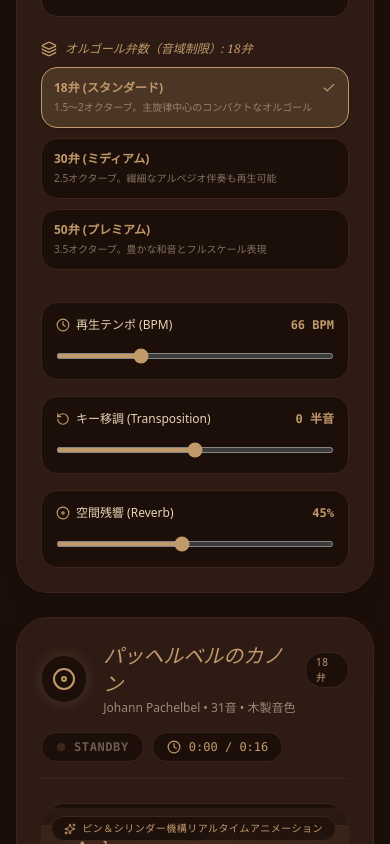
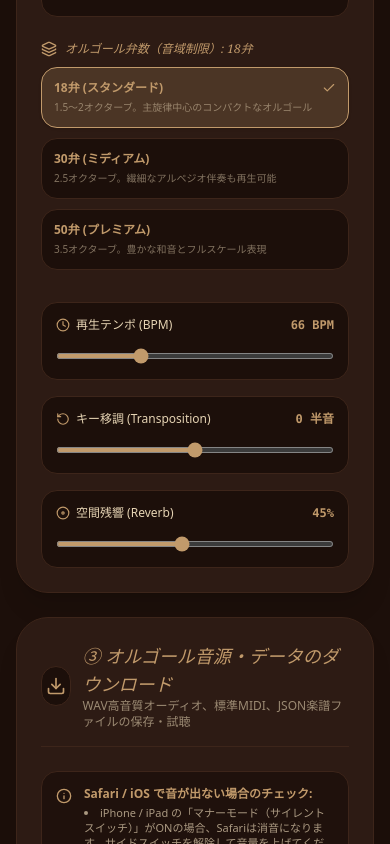
Before and after one commit to shalom777br-cmd/MusiicBox, a React (Vite) app: page / in a window 390 px wide. Shown: the part 1156-2000 px from the top of the page. Built offline with nearby package versions, Linux system fonts and the light colour scheme.

Commit message:
feat(ui): implement two-column layout for main dashboard
Restructure the application main content into a two-column grid layout to improve usability and accommodate the input, controls, and visualization components more efficiently on tablet and desktop screens.

```diff
--- a/src/App.tsx
+++ b/src/App.tsx
@@ -180,8 +180,11 @@ export default function App() {
         onTestSound={() => handlePreviewTine(72)}
       />
 
-      {/* Main Content Layout */}
-      <main className="max-w-6xl mx-auto px-4 sm:px-8 mt-6 space-y-6">
+      {/* Main Content Layout - Tablet & Desktop 2-Column Pillar Grid */}
+      <main className="max-w-7xl mx-auto px-4 sm:px-6 lg:px-8 mt-6">
+        <div className="grid grid-cols-1 md:grid-cols-12 gap-6 items-start">
+          {/* Left Pillar: Input, Controls, Export, & AI Commentary */}
+          <div className="md:col-span-5 space-y-6">
             {/* ① Sheet Music Upload & Sample Selector */}
             <ScoreUpload
               onScoreLoaded={handleScoreLoaded}
@@ -190,7 +193,7 @@ export default function App() {
               activeSongId={activeSongId}
             />
 
-        {/* ② Controls & Sound Presets (Placed directly beneath score upload) */}
+            {/* ② Controls & Sound Presets */}
             <MusicBoxControls
               settings={settings}
               onUpdateSettings={setSettings}
@@ -200,24 +203,7 @@ export default function App() {
               notesCount={displayNotes.length}
             />
 
-        {/* Visualizer & Music Box Mechanical Player */}
-        <MusicBoxPlayer
-          notes={displayNotes}
-          settings={settings}
-          meta={meta}
-          audioEngine={audioEngine}
-          onPreviewNote={handlePreviewTine}
-        />
-
-        {/* Interactive Punch Card Sheet Editor (Add/Remove holes, extract melody) */}
-        <PunchCardEditor
-          notes={displayNotes}
-          onChangeNotes={handleUpdateNotes}
-          audioEngine={audioEngine}
-          settings={settings}
-        />
-
-        {/* ③ Export & Downloads */}
+            {/* ③ Export & Downloads (WAV Preview & Files) */}
             <ExportPanel
               notes={displayNotes}
               settings={settings}
@@ -229,6 +215,28 @@ export default function App() {
               meta={meta}
               commentary={aiCommentary}
             />
+          </div>
+
+          {/* Right Pillar: Player Visualizer & Interactive Punch Card Editor */}
+          <div className="md:col-span-7 space-y-6 md:sticky md:top-6">
+            {/* Visualizer & Music Box Mechanical Player */}
+            <MusicBoxPlayer
+              notes={displayNotes}
+              settings={settings}
+              meta={meta}
+              audioEngine={audioEngine}
+              onPreviewNote={handlePreviewTine}
+            />
+
+            {/* Interactive Punch Card Sheet Editor */}
+            <PunchCardEditor
+              notes={displayNotes}
+              onChangeNotes={handleUpdateNotes}
+              audioEngine={audioEngine}
+              settings={settings}
+            />
+          </div>
+        </div>
       </main>
 
       {/* Footer with Sound Test and Copyright Guidelines */}
```
Lines whose indentation alone changed are shown as unchanged.
